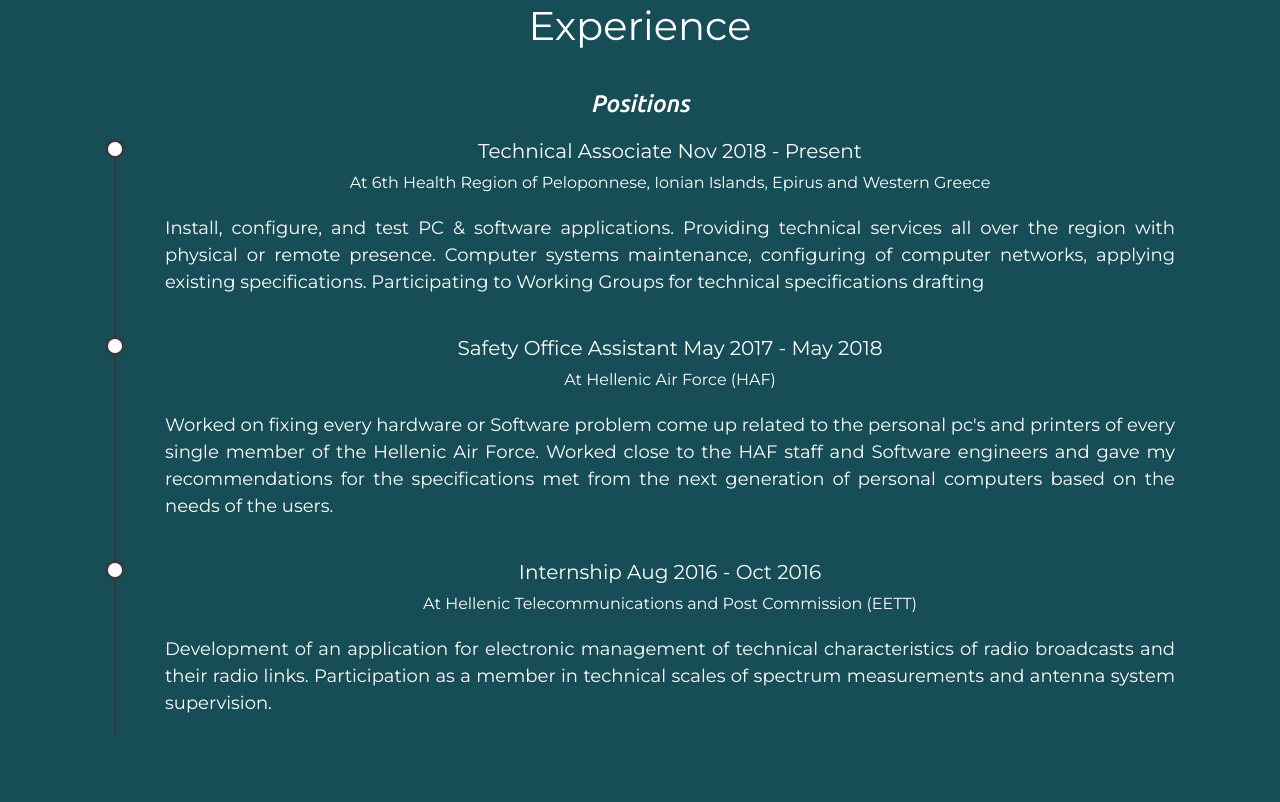
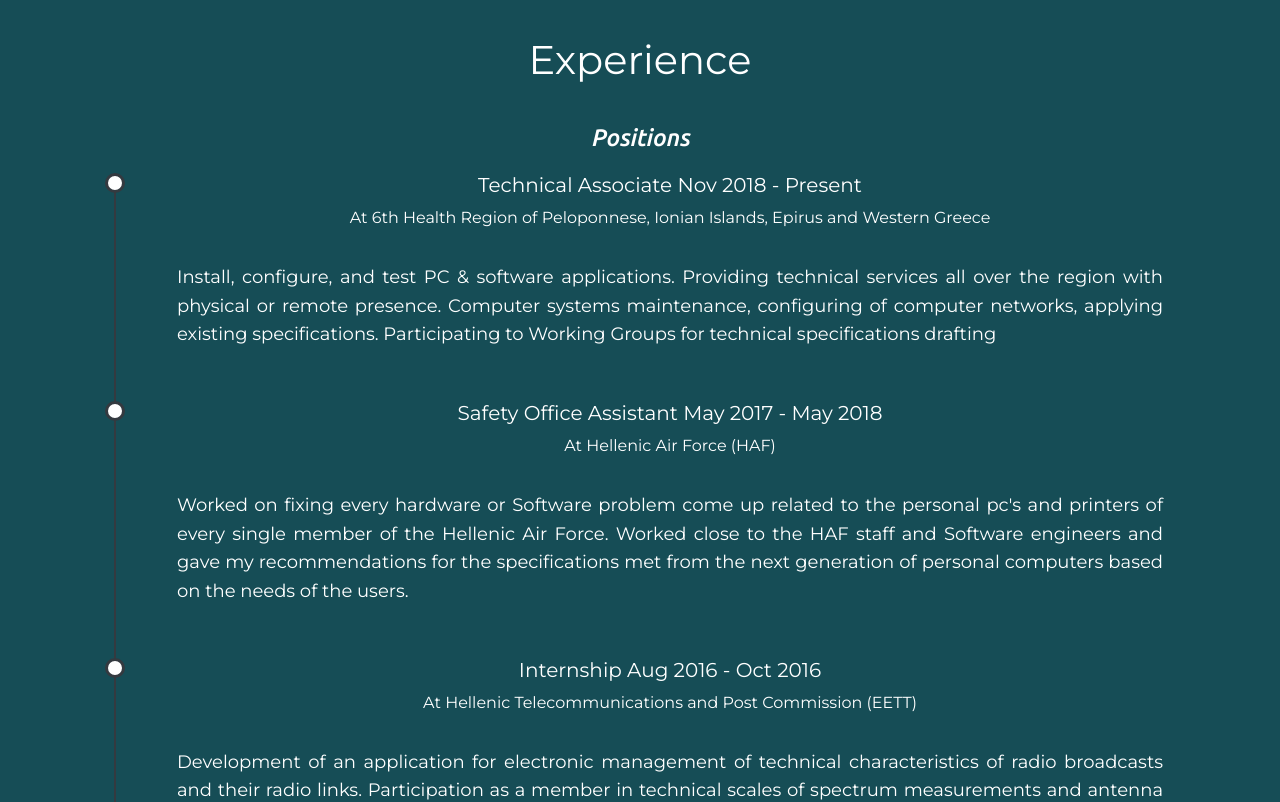
Before and after one commit to NikosPaschalis/PortfolioPage, a React (Create React App) app: page / in a window 1280 px wide. Shown: the part 960-1762 px from the top of the page. Built offline with nearby package versions, Linux system fonts and the light colour scheme.

Commit message:
minor css changes for readability

```diff
--- a/src/App.css
+++ b/src/App.css
@@ -3,6 +3,7 @@ html, body {
     font-family: 'Montserrat', sans-serif;
     background-color: #164D56;
     color: white;
+    line-height: 1.6;
 }
 h1 {
     text-align: center;
--- a/src/components/About/About.css
+++ b/src/components/About/About.css
@@ -1,6 +1,7 @@
 
 p{
-    padding: 20px 20px;
+    padding: 2rem;
+
 
     font-size: large;
 }
--- a/src/components/Experience/Experience.css
+++ /dev/null
@@ -1,30 +0,0 @@
-ul.timeline {
-    list-style-type: none;
-    position: relative;
-}
-ul.timeline:before {
-    content: ' ';
-    background: #343a40;
-    display: inline-block;
-    position: absolute;
-    left: 29px;
-    width: 2px;
-    height: 100%;
-    z-index: 400;
-}
-ul.timeline > li {
-    margin: 20px 0;
-    padding-left: 20px;
-}
-ul.timeline > li:before {
-    content: ' ';
-    background: white;
-    display: inline-block;
-    position: absolute;
-    border-radius: 50%;
-    border: 3px solid #343a40;
-    left: 20px;
-    width: 20px;
-    height: 20px;
-    z-index: 400;
-}
--- a/src/components/Footer/Footer.css
+++ b/src/components/Footer/Footer.css
@@ -1,6 +1,7 @@
 .footer {
+    padding: 1rem;
     flex-shrink: 0;
     text-align: center;
-    background-color: #D7DBDD;
+    background-color: #192734;
 
   }
--- a/src/components/Project/Project.js
+++ b/src/components/Project/Project.js
@@ -2,7 +2,7 @@ import React from 'react';
 import { Card, Button } from 'react-bootstrap';
 const Project = (props) => (
 
-                <Card style={{ width: '18rem'}}>
+                <Card style={{ width: '18rem' }}>
         <Card.Body style = {{backgroundColor: '#164D56'}}>
         <Card.Title>{props.name}</Card.Title>
             <Card.Text>
```
